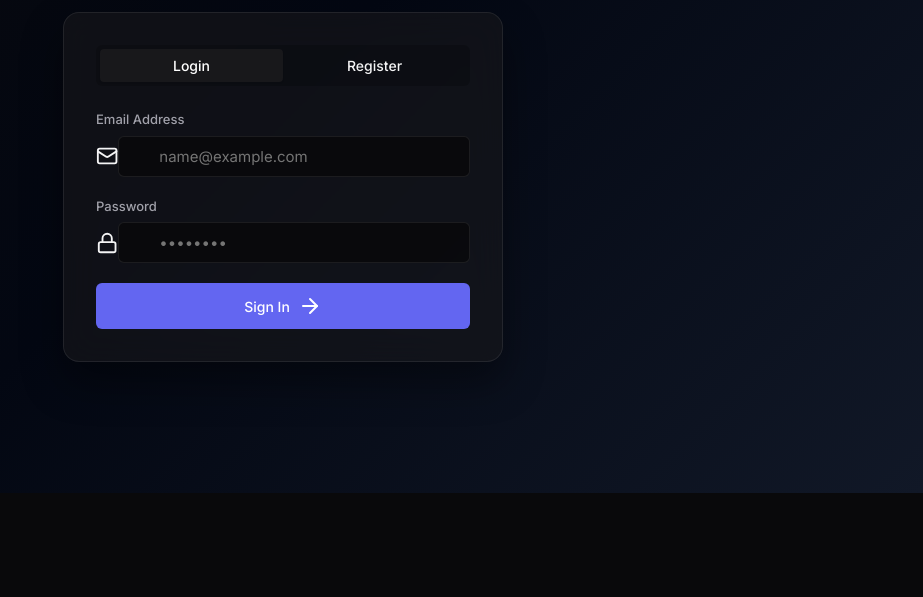
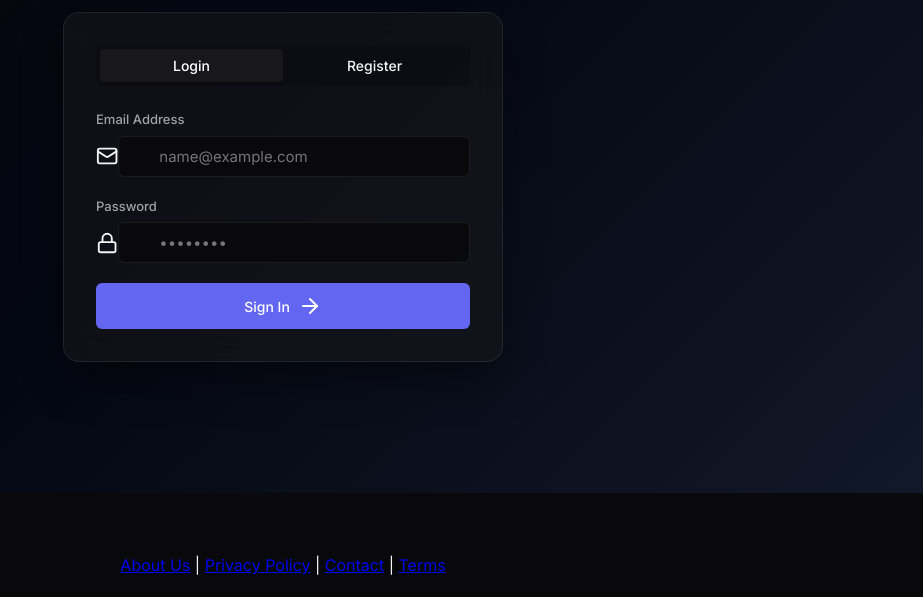
Before and after one commit to Anjan0404/resumake, a website built with Vite: page index.html in a window 1280 px wide. Shown: the part 307-904 px from the top of the page, without its empty margins (357-1280 px from the left). Before the commit the page ends 800 px from the top, so only its background shows below. Built offline with nearby package versions, Linux system fonts and the light colour scheme; a web font is replaced by a local one.

Commit message:
Add footer with navigation links to index.html

```diff
--- a/index.html
+++ b/index.html
@@ -406,5 +406,11 @@
     <script src="templates.js"></script>
     <script src="pdf.js"></script>
     <script src="app.js"></script>
+    <footer style="text-align:center;padding:20px;margin-top:40px;">
+  <a href="about.html">About Us</a> |
+  <a href="privacy.html">Privacy Policy</a> |
+  <a href="contact.html">Contact</a> |
+  <a href="terms.html">Terms</a>
+</footer>
 </body>
 </html>
```
